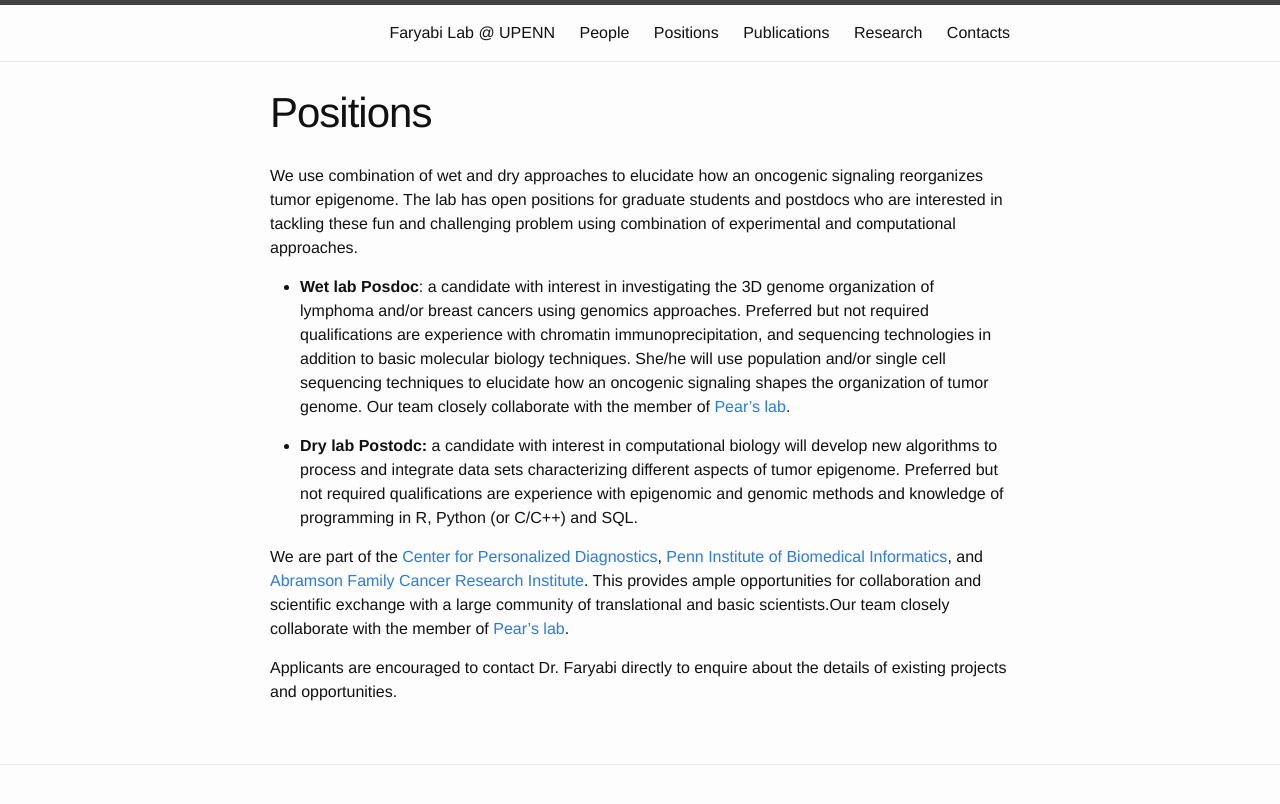
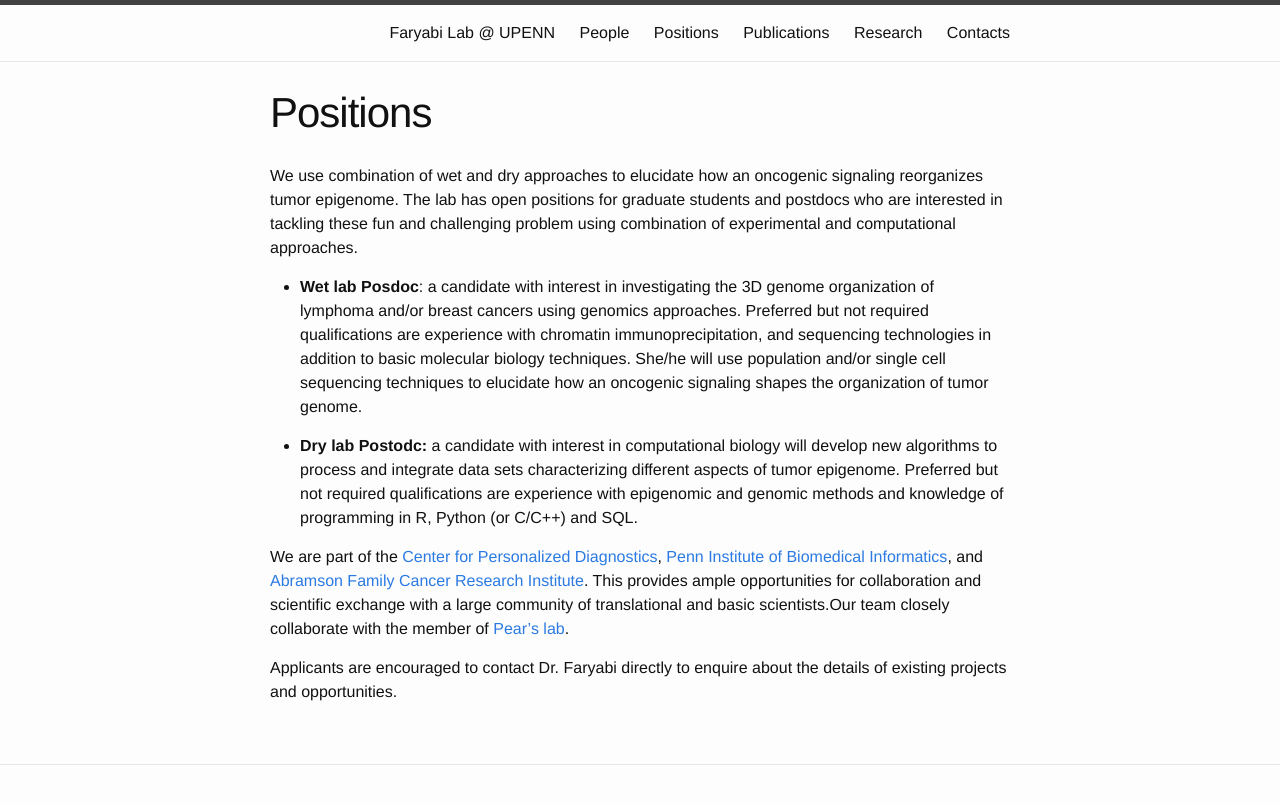
Before and after one commit to faryabib/faryabib.github.io, a Jekyll site: the page built from positions.md, in a window 1280 px wide. Shown: the top 804 px of the page. Built offline with Jekyll 4.4.1, drawn with Linux system fonts in a browser that asks for light colours.

Commit message:
updated the position

```diff
--- a/positions.md
+++ b/positions.md
@@ -6,7 +6,7 @@ permalink: /positions.html
 
 We use combination of wet and dry approaches to elucidate how an oncogenic signaling reorganizes tumor epigenome. The lab has open positions for graduate students and postdocs who are interested in tackling these fun and challenging problem using combination of experimental and computational approaches.
 
-* **Wet lab Posdoc**: a candidate with interest in investigating the 3D genome organization of lymphoma and/or breast cancers using genomics approaches. Preferred but not required qualifications are experience with chromatin immunoprecipitation, and sequencing technologies in addition to basic molecular biology techniques. She/he will use population and/or single cell sequencing techniques to elucidate how an oncogenic signaling shapes the organization of tumor genome. Our team closely collaborate with the member of [Pear's lab](http://pathology.med.upenn.edu/department/people/481/warren-s-pear).
+* **Wet lab Posdoc**: a candidate with interest in investigating the 3D genome organization of lymphoma and/or breast cancers using genomics approaches. Preferred but not required qualifications are experience with chromatin immunoprecipitation, and sequencing technologies in addition to basic molecular biology techniques. She/he will use population and/or single cell sequencing techniques to elucidate how an oncogenic signaling shapes the organization of tumor genome.
 
 * **Dry lab Postodc:** a candidate with interest in computational biology will develop new algorithms to process and integrate data sets characterizing different aspects of tumor epigenome. Preferred but not required qualifications are experience with epigenomic and genomic methods and knowledge of programming in R, Python (or C/C++) and SQL.
 
```
